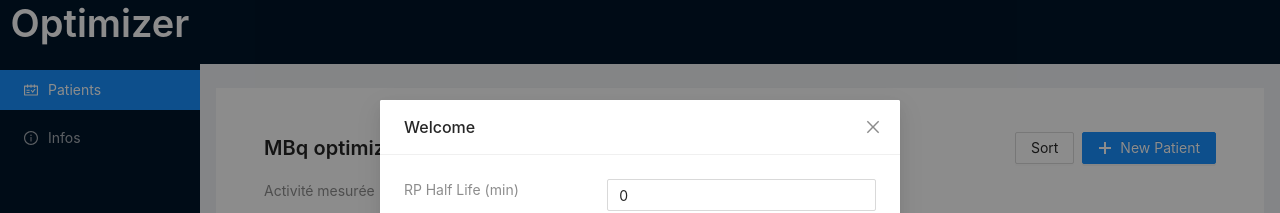
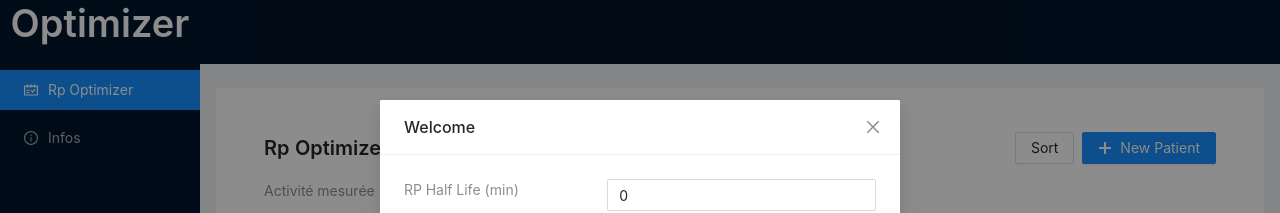
Before and after one commit to github-anis-snoussi/Radiopharmaceuticals-Optimizer, a React (Create React App) app in the folder web/app/: page / in a window 1280 px wide. Shown: the top 213 px of the page. Built offline with nearby package versions, Linux system fonts and the light colour scheme.

Commit message:
app infos

```diff
--- a/web/app/src/App.js
+++ b/web/app/src/App.js
@@ -93,11 +93,12 @@ class App extends React.Component {
       rp_vol: 0,
       wasted_vol: 0,
       unextractable_vol: 0,
-      name: "MBq optimizer",
+      name: "Rp Optimizer",
 
       // app status
       isDrawerVisible: false,
       isModalVisible: true,
+      selectedKey: 1,
 
       //patients list
       dataSource: dummyData,
@@ -109,6 +110,7 @@ class App extends React.Component {
     };
     this.onAddPatient = this.onAddPatient.bind(this);
     this.sortPatients = this.sortPatients.bind(this);
+    this.selectMenuItem = this.selectMenuItem.bind(this);
   }
 
   showDrawer = () => {
@@ -365,6 +367,10 @@ class App extends React.Component {
     this.setState({ dataSource: [...dummyData] });
   }
 
+  selectMenuItem({ key }) {
+    this.setState({ selectedKey: parseInt(key, 10) });
+  }
+
   render() {
     return (
       <>
@@ -380,9 +386,14 @@ class App extends React.Component {
             }}
           >
             <Title className="logo">Optimizer</Title>
-            <Menu theme="dark" mode="inline" defaultSelectedKeys={["1"]}>
+            <Menu
+              theme="dark"
+              mode="inline"
+              defaultSelectedKeys={["1"]}
+              onSelect={this.selectMenuItem}
+            >
               <Menu.Item key="1" icon={<ScheduleOutlined />}>
-                Patients
+                Rp Optimizer
               </Menu.Item>
               <Menu.Item key="2" icon={<InfoCircleOutlined />}>
                 Infos
@@ -394,11 +405,14 @@ class App extends React.Component {
               className="site-layout-sub-header-background"
               style={{ padding: 0 }}
             />
+
             <Content style={{ margin: "24px 16px 0" }}>
               <div
                 className="site-layout-background"
                 style={{ padding: 24, minHeight: 360 }}
               >
+                {this.state.selectedKey === 1 ? (
+                  <>
                     <AppHeader
                       rp_activity={this.state.rp_activity}
                       mesure_time={this.state.mesure_time}
@@ -420,8 +434,17 @@ class App extends React.Component {
                         this.setState({ dataSource: newData })
                       }
                     />
+                  </>
+                ) : null}
+
+                {this.state.selectedKey === 2 ? (
+                  <>
+                    <div>Hello</div>
+                  </>
+                ) : null}
               </div>
             </Content>
+
             <Footer style={{ textAlign: "center" }}>
               MBq optimizer 2021 Created by Anis Snoussi
             </Footer>
```
Lines whose indentation alone changed are shown as unchanged.
